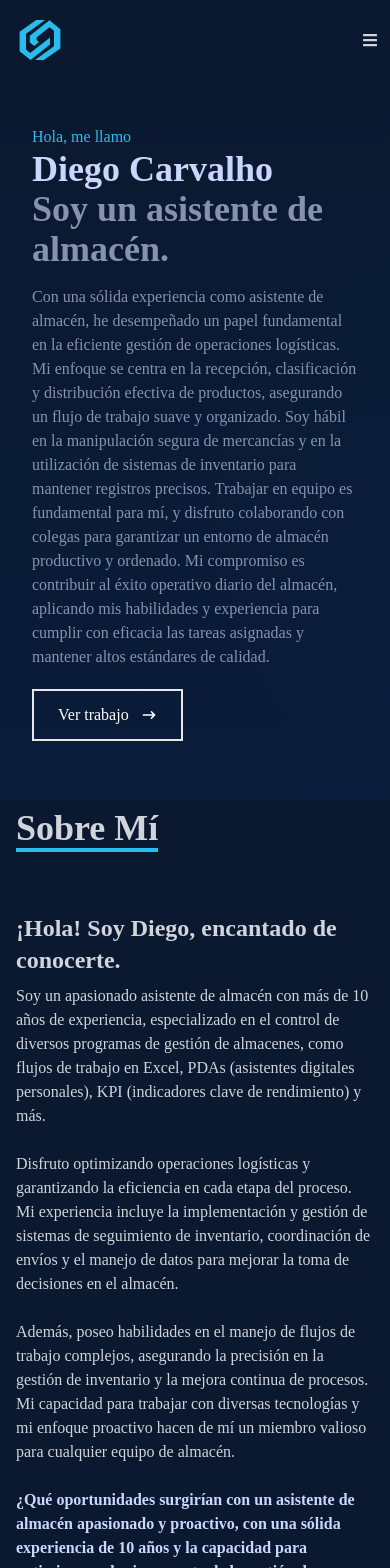
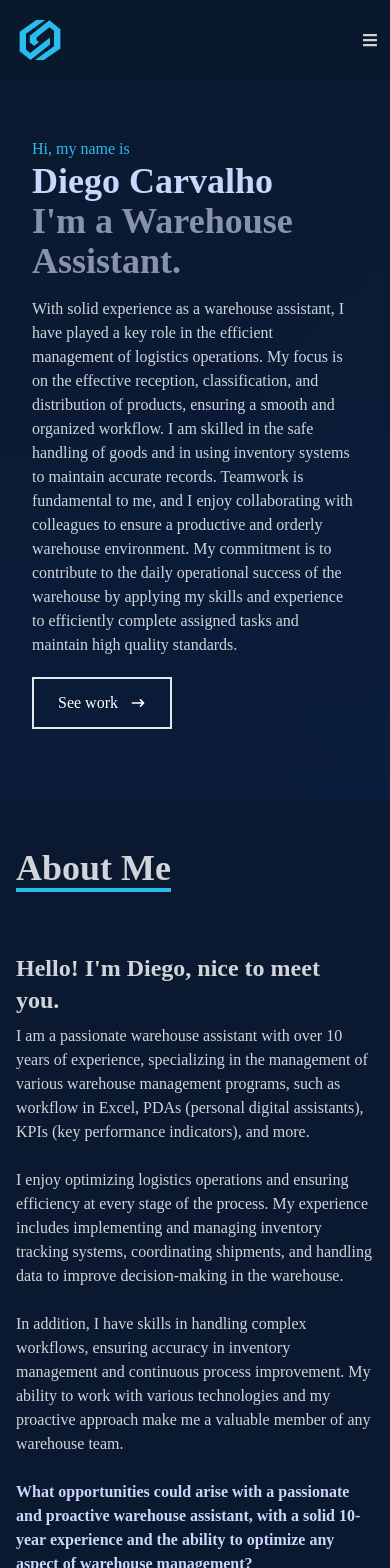
Before and after one commit to diegocchaves/logistic-portfolio, a React (Create React App) app: page / in a window 390 px wide. Shown: the top 1568 px of the page. Built offline with nearby package versions, Linux system fonts and the light colour scheme.

Commit message:
add swiper dependency and update component styles for improved layout and responsiveness

```diff
--- a/package.json
+++ b/package.json
@@ -14,6 +14,7 @@
     "react-router-dom": "^6.21.1",
     "react-scripts": "5.0.1",
     "react-scroll": "^1.9.0",
+    "swiper": "^11.2.10",
     "tailwindcss": "^3.4.0",
     "web-vitals": "^2.1.4"
   },
--- a/src/components/About.jsx
+++ b/src/components/About.jsx
@@ -1,39 +1,57 @@
-import React from 'react'
+import React from "react";
 
 const About = () => {
   return (
-    <div name='about' className='w-full bg-[#0a192f] text-gray-300' >
-      <div className='flex flex-col items-center justify-center w-full h-full'>
-        <div className='max-w-[1000px] w-full grid grid-cols-1 sm:grid-cols-2 px-4 gap-8'>
-          <div className='pt-2 pb-8 sm:text-right'>
-            <p className='text-4xl font-bold inline border-b-4 border-[#28bdec]'>
-              Sobre Mí
+    <div
+      name="about"
+      className="w-full bg-[#0a192f] text-gray-300 py-10 md:py-24"
+    >
+      <div className="flex flex-col items-center justify-center w-full h-full">
+        <div className="max-w-[1000px] w-full grid grid-cols-1 sm:grid-cols-2 px-4 gap-8">
+          <div className="pt-2 pb-8 sm:text-right">
+            <p className="text-4xl font-bold inline border-b-4 border-[#28bdec]">
+              About Me
             </p>
           </div>
           <div></div>
         </div>
-        <div className='max-w-[1000px] w-full grid sm:grid-cols-2 gap-2 px-4'>
-          <div className='text-2xl font-bold sm:text-right'>
-            <p>¡Hola! Soy Diego, encantado de conocerte.</p>
+        <div className="max-w-[1000px] w-full grid sm:grid-cols-2 gap-2 px-4">
+          <div className="mr-8 text-2xl font-bold sm:text-right">
+            <p>Hello! I'm Diego, nice to meet you.</p>
           </div>
           <div>
-            <p>Soy un apasionado asistente de almacén con más de 10 años de experiencia, especializado en el control de diversos programas de gestión de almacenes, como flujos de trabajo en Excel, PDAs (asistentes digitales personales), KPI (indicadores clave de rendimiento) y más.</p>
+            <p>
+              I am a passionate warehouse assistant with over 10 years of
+              experience, specializing in the management of various warehouse
+              management programs, such as workflow in Excel, PDAs (personal
+              digital assistants), KPIs (key performance indicators), and more.
+            </p>
             <br />
-            <p>Disfruto optimizando operaciones logísticas y garantizando la eficiencia en cada etapa del proceso. Mi experiencia incluye la implementación y gestión de sistemas de seguimiento de inventario, coordinación de envíos y el manejo de datos para mejorar la toma de decisiones en el almacén.</p>
+            <p>
+              I enjoy optimizing logistics operations and ensuring efficiency at
+              every stage of the process. My experience includes implementing
+              and managing inventory tracking systems, coordinating shipments,
+              and handling data to improve decision-making in the warehouse.
+            </p>
             <br />
-            <p>Además, poseo habilidades en el manejo de flujos de trabajo complejos, asegurando la precisión en la gestión de inventario y la mejora continua de procesos. Mi capacidad para trabajar con diversas tecnologías y mi enfoque proactivo hacen de mí un miembro valioso para cualquier equipo de almacén.</p>
+            <p>
+              In addition, I have skills in handling complex workflows, ensuring
+              accuracy in inventory management and continuous process
+              improvement. My ability to work with various technologies and my
+              proactive approach make me a valuable member of any warehouse
+              team.
+            </p>
             <br />
-            <p className='text-1xl sm:text-1xl font-bold text-[#ccd6fd]'>
-              ¿Qué oportunidades surgirían con un asistente de almacén apasionado y proactivo,
-              con una sólida experiencia de 10 años y la capacidad para optimizar cualquier aspecto de la gestión de almacenes?</p>
+            <p className="text-1xl sm:text-1xl font-bold text-[#ccd6fd]">
+              What opportunities could arise with a passionate and proactive
+              warehouse assistant, with a solid 10-year experience and the
+              ability to optimize any aspect of warehouse management?
+            </p>
           </div>
         </div>
-
       </div>
     </div>
+  );
+};
 
-
-  )
-}
-
-export default About
+export default About;
--- a/src/components/Home.jsx
+++ b/src/components/Home.jsx
@@ -1,40 +1,57 @@
-import React from 'react'
-import { HiArrowNarrowRight } from 'react-icons/hi'
-import Photo from '../assets/images/foto-gradient.png'
-import { Link } from 'react-scroll'
-
+import React from "react";
+import { HiArrowNarrowRight } from "react-icons/hi";
+import Photo from "../assets/images/foto-gradient.png";
+import { Link } from "react-scroll";
 
 const Home = () => {
   return (
-        <div style={{
+    <div
+      style={{
         backgroundImage: `linear-gradient(rgba(10,25,47, -20.95), rgba(10,25,47, 20.05)), url(${Photo})`,
-            backgroundBlendMode: 'color-dodge',
-            backgroundSize: 'inherit',
-            backgroundPosition: 'inherit',
-            backgroundRepeat: 'no-repeat',
-        }} name='home' className='w-full h-[50rem] bg-[#0a192f]' >
+        backgroundBlendMode: "color-dodge",
+        backgroundSize: "inherit",
+        backgroundPosition: "inherit",
+        backgroundRepeat: "no-repeat",
+      }}
+      name="home"
+      className="w-full h-[50rem] bg-[#0a192f]"
+    >
       {/* Container */}
-            <div className='max-w-[1000px] mx-auto  pt-[70px] px-8 flex flex-col justify-center h-full'>
-                <p className='text-[#28bdec]'>Hola, me llamo</p>
-                <h1 className='text-4xl sm:text-7xl font-bold text-[#ccd6fd]'>Diego Carvalho</h1>
+      <div className="max-w-[1000px] mx-auto  pt-[70px] px-8 flex flex-col justify-center h-full">
+        <p className="text-[#28bdec]">Hi, my name is</p>
+        <h1 className="text-4xl sm:text-7xl font-bold text-[#ccd6fd]">
+          Diego Carvalho
+        </h1>
 
-                <h2 className='text-4xl sm:text-7xl font-bold text-[#8892b0]'>Soy un asistente de almacén.</h2>
-                <p className='text-[#8892b0] py-4 max-w-[700px]'>Con una sólida experiencia como asistente de almacén, he desempeñado un papel fundamental en la eficiente gestión de operaciones logísticas. Mi enfoque se centra en la recepción, clasificación y distribución efectiva de productos, asegurando un flujo de trabajo suave y organizado.
-                    Soy hábil en la manipulación segura de mercancías y en la utilización de sistemas de inventario para mantener registros precisos. Trabajar en equipo es fundamental para mí, y disfruto colaborando con colegas para garantizar un entorno de almacén productivo y ordenado.
-                    Mi compromiso es contribuir al éxito operativo diario del almacén, aplicando mis habilidades y experiencia para cumplir con eficacia las tareas asignadas y mantener altos estándares de calidad.
+        <h2 className="text-4xl sm:text-7xl font-bold text-[#8892b0]">
+          I'm a Warehouse Assistant.
+        </h2>
+        <p className="text-gray-300 py-4 max-w-[700px]">
+          With solid experience as a warehouse assistant, I have played a key
+          role in the efficient management of logistics operations. My focus is
+          on the effective reception, classification, and distribution of
+          products, ensuring a smooth and organized workflow. I am skilled in
+          the safe handling of goods and in using inventory systems to maintain
+          accurate records. Teamwork is fundamental to me, and I enjoy
+          collaborating with colleagues to ensure a productive and orderly
+          warehouse environment. My commitment is to contribute to the daily
+          operational success of the warehouse by applying my skills and
+          experience to efficiently complete assigned tasks and maintain high
+          quality standards.
         </p>
         <div>
-                    <Link to='work' smooth={true} duration={500}>
-                        <button className='text-white group border-2 px-6 py-3 my-1 flex items-center hover:bg-[#28bdec] hover:border-[#28bdec]'>Ver trabajo
-                            <span className='duration-300 group-hover:rotate-90'>
-                                <HiArrowNarrowRight className='ml-3' />
+          <Link to="work" smooth={true} duration={500}>
+            <button className="text-white group border-2 px-6 py-3 my-1 flex items-center hover:bg-[#28bdec] hover:border-[#28bdec]">
+              See work
+              <span className="duration-300 group-hover:rotate-90">
+                <HiArrowNarrowRight className="ml-3" />
               </span>
             </button>
           </Link>
         </div>
       </div>
     </div>
-    )
-}
+  );
+};
 
-export default Home
+export default Home;
--- a/src/components/Navbar.jsx
+++ b/src/components/Navbar.jsx
@@ -9,14 +9,14 @@ const Navbar = () => {
   const handleClick = () => setNav(!nav);
   const links = [
     { to: "Home", link: "/" },
-    { to: "About", link: "/about" },
-    { to: "Skills", link: "/skills" },
-    { to: "Work", link: "/work" },
-    { to: "Contact", link: "/contact" },
+    { to: "About", link: "about" },
+    { to: "Skills", link: "skills" },
+    { to: "Work", link: "work" },
+    { to: "Contact", link: "contact" },
   ];
 
   return (
-    <div className="fixed w-full h-[80px] flex justify-center items-center px4 md:px-6 bg-[#0a192f] text-gray-300">
+    <div className="fixed w-full h-[80px] flex justify-center items-center px4 md:px-6 bg-[#0a192fe6] text-gray-300  ">
       <div className="flex items-center justify-start w-full max-w-[1000px]">
         <img
           src={Logo}
@@ -39,6 +39,8 @@ const Navbar = () => {
         <a
           className="hover:text-[#1da1f2] cursor-pointer px-3"
           href="https://drive.google.com/file/d/1qfcAZMTdLYSH-7sobEz7jEOqdmkLLnMB/view?usp=drive_link"
+          target="_blank"
+          rel="noopener noreferrer"
         >
           Curriculum
         </a>
--- a/src/components/Work.jsx
+++ b/src/components/Work.jsx
@@ -1,140 +1,154 @@
-import React from 'react'
-import Barca from '../assets/images/barca.png'
-import Ametller from '../assets/images/ametller.png'
-import Vernon from '../assets/images/vernon.png'
-import Temple from '../assets/images/temple.png'
-import Interaction from '../assets/images/interaction.png'
+import React from "react";
+import Barca from "../assets/images/barca.png";
+import Ametller from "../assets/images/ametller.png";
+import Vernon from "../assets/images/vernon.png";
+import Temple from "../assets/images/temple.png";
+import Interaction from "../assets/images/interaction.png";
 
 const Work = () => {
   return (
-        <div name='work' className='w-full  bg-[#0a192f] text-gray-300'>
-            <div className='max-w-[1000px] mx-auto p-4 flex flex-col justify-center w-full h-full'>
-                <div className='pb-8'>
-                    <p className='text-4xl font-bold inline border-b-4 border-[#28bdec]'>Trabajo</p>
-                    <p className='py-4' >// Echa un vistazo a algunos de las empresas que he trabajado</p>
+    <div
+      name="work"
+      className="w-full  bg-[#0a192f] text-gray-300 py-10 md:py-24"
+    >
+      <div className="max-w-[1000px] mx-auto p-4 flex flex-col justify-center w-full h-full">
+        <div className="pb-8">
+          <p className="text-4xl font-bold inline border-b-4 border-[#28bdec]">
+            Work
+          </p>
+          <p className="py-4">
+            // Take a look at some of the companies I have worked for
+          </p>
         </div>
-                {/* Contanier */}
-                <div className='grid gap-4 sm:grid-cols-2 md:grid-cols-3'>
-
+        {/* Container */}
+        <div className="grid gap-4 sm:grid-cols-2 md:grid-cols-3">
           {/* Grid Item */}
-                    <div style={{
+          <div
+            style={{
               backgroundImage: `url(${Barca})`,
-                        backgroundSize: 'contain',
-                        backgroundPosition: 'center',
-                        backgroundRepeat: 'no-repeat',
-                    }} className='shadow-lg shadow-[#040c16] group container rounded-md flex justify-center items-center mx-auto content-div'>
+              backgroundSize: "contain",
+              backgroundPosition: "center",
+              backgroundRepeat: "no-repeat",
+            }}
+            className="shadow-lg shadow-[#040c16] group container rounded-md flex justify-center items-center mx-auto content-div"
+          >
             {/* Hover Effects */}
-                        <div className='flex flex-col items-center justify-center opacity-0 group-hover:opacity-100'>
-                            <span className='font-bold tracking-wider text-center text-black text-1xl'>
+            <div className="flex flex-col items-center justify-center opacity-0 group-hover:opacity-100">
+              <span className="font-bold tracking-wider text-center text-black text-1xl">
                 Barça Licensing & Merchandising
               </span>
-                            <div className='pt-8 text-center'>
+              <div className="pt-8 text-center">
                 {/* link of the project on internet */}
                 <a href="https://www.linkedin.com/company/fc-barcelona/">
-                                    <button className='px-4 py-3 m-2 font-bold text-center text-gray-700 bg-white rounded-lg text-md'>¡Echa un vistazo!</button>
+                  <button className="px-4 py-3 m-2 font-bold text-center text-gray-700 bg-white rounded-lg text-md">
+                    Take a look!
+                  </button>
                 </a>
               </div>
             </div>
           </div>
 
-                    <div style={{
+          <div
+            style={{
               backgroundImage: `url(${Ametller})`,
-                        backgroundSize: 'contain',
-                        backgroundPosition: 'center',
-                        backgroundRepeat: 'no-repeat',
-                    }} className='shadow-lg shadow-[#040c16] group container rounded-md flex justify-center items-center mx-auto content-div'>
+              backgroundSize: "contain",
+              backgroundPosition: "center",
+              backgroundRepeat: "no-repeat",
+            }}
+            className="shadow-lg shadow-[#040c16] group container rounded-md flex justify-center items-center mx-auto content-div"
+          >
             {/* Hover Effects */}
-                        <div className='flex flex-col items-center justify-center opacity-0 group-hover:opacity-100'>
-                            <span className='font-bold tracking-wider text-center text-black text-1xl'>
+            <div className="flex flex-col items-center justify-center opacity-0 group-hover:opacity-100">
+              <span className="font-bold tracking-wider text-center text-black text-1xl">
                 Ametller Origen
               </span>
-                            <div className='pt-8 text-center'>
+              <div className="pt-8 text-center">
                 <a href="https://www.linkedin.com/company/grup-ametller-origen/">
-                                    <button className='px-4 py-3 m-2 font-bold text-center text-gray-700 bg-white rounded-lg text-md'>¡Echa un vistazo!</button>
+                  <button className="px-4 py-3 m-2 font-bold text-center text-gray-700 bg-white rounded-lg text-md">
+                    Take a look!
+                  </button>
                 </a>
               </div>
             </div>
           </div>
 
           {/* Grid Item */}
-                    <div style={{
+          <div
+            style={{
               backgroundImage: `url(${Vernon})`,
-                        backgroundSize: 'contain',
-                        backgroundPosition: 'center',
-                        backgroundRepeat: 'no-repeat',
-                    }} className='shadow-lg shadow-[#040c16] group container rounded-md flex justify-center items-center mx-auto content-div'>
+              backgroundSize: "contain",
+              backgroundPosition: "center",
+              backgroundRepeat: "no-repeat",
+            }}
+            className="shadow-lg shadow-[#040c16] group container rounded-md flex justify-center items-center mx-auto content-div"
+          >
             {/* Hover Effects */}
-                        <div className='flex flex-col items-center justify-center opacity-0 group-hover:opacity-100'>
-                            <span className='font-bold tracking-wider text-center text-black text-1xl'>
+            <div className="flex flex-col items-center justify-center opacity-0 group-hover:opacity-100">
+              <span className="font-bold tracking-wider text-center text-black text-1xl">
                 Vernon Stores Ltd
               </span>
-                            <div className='pt-8 text-center'>
+              <div className="pt-8 text-center">
                 <a href="https://www.linkedin.com/company/vernon-catering/">
-                                    <button className='px-4 py-3 m-2 font-bold text-center text-gray-700 bg-white rounded-lg text-md'>¡Echa un vistazo!</button>
+                  <button className="px-4 py-3 m-2 font-bold text-center text-gray-700 bg-white rounded-lg text-md">
+                    Take a look!
+                  </button>
                 </a>
               </div>
             </div>
           </div>
 
-                    <div style={{
+          <div
+            style={{
               backgroundImage: `url(${Temple})`,
-                        backgroundSize: 'contain',
-                        backgroundPosition: 'center',
-                        backgroundRepeat: 'no-repeat',
-                    }} className='shadow-lg shadow-[#040c16] group container rounded-md flex justify-center items-center mx-auto content-div'>
+              backgroundSize: "contain",
+              backgroundPosition: "center",
+              backgroundRepeat: "no-repeat",
+            }}
+            className="shadow-lg shadow-[#040c16] group container rounded-md flex justify-center items-center mx-auto content-div"
+          >
             {/* Hover Effects */}
-                        <div className='flex flex-col items-center justify-center opacity-0 group-hover:opacity-100'>
-                            <span className='font-bold tracking-wider text-center text-black text-1xl'>
+            <div className="flex flex-col items-center justify-center opacity-0 group-hover:opacity-100">
+              <span className="font-bold tracking-wider text-center text-black text-1xl">
                 Temple Recruitment - MK Human Resources Limited
               </span>
-                            <div className='pt-8 text-center'>
+              <div className="pt-8 text-center">
                 <a href="https://www.linkedin.com/company/templerecruitment/">
-                                    <button className='px-4 py-3 m-2 font-bold text-center text-gray-700 bg-white rounded-lg text-md'>¡Echa un vistazo!</button>
+                  <button className="px-4 py-3 m-2 font-bold text-center text-gray-700 bg-white rounded-lg text-md">
+                    Take a look!
+                  </button>
                 </a>
               </div>
             </div>
           </div>
 
           {/* Grid Item */}
-                    <div style={{
+          <div
+            style={{
               backgroundImage: `url(${Interaction})`,
-                        backgroundSize: 'contain',
-                        backgroundPosition: 'center',
-                        backgroundRepeat: 'no-repeat',
-                    }} className='shadow-lg shadow-[#040c16] group container rounded-md flex justify-center items-center mx-auto content-div'>
+              backgroundSize: "contain",
+              backgroundPosition: "center",
+              backgroundRepeat: "no-repeat",
+            }}
+            className="shadow-lg shadow-[#040c16] group container rounded-md flex justify-center items-center mx-auto content-div"
+          >
             {/* Hover Effects */}
-                        <div className='flex flex-col items-center justify-center opacity-0 group-hover:opacity-100'>
-                            <span className='font-bold tracking-wider text-center text-black text-1xl'>
+            <div className="flex flex-col items-center justify-center opacity-0 group-hover:opacity-100">
+              <span className="font-bold tracking-wider text-center text-black text-1xl">
                 Interaction Logística e Comércio Ltda
               </span>
-                            <div className='pt-8 text-center'>
+              <div className="pt-8 text-center">
                 <a href="https://www.econodata.com.br/consulta-empresa/04218292000194-INTERACTION-LOGISTICA-E-COMERCIO-INTERNACIONAL-LTDA">
-                                    <button className='px-4 py-3 m-2 font-bold text-center text-gray-700 bg-white rounded-lg text-md'>¡Echa un vistazo!</button>
+                  <button className="px-4 py-3 m-2 font-bold text-center text-gray-700 bg-white rounded-lg text-md">
+                    Take a look!
+                  </button>
                 </a>
               </div>
             </div>
           </div>
-
-                    {/* <div style={{ backgroundImage: `url(${''})` }} className='shadow-lg shadow-[#040c16] group container rounded-md flex justify-center items-center mx-auto content-div'>
-
-                        <div className='opacity-0 group-hover:opacity-100'>
-                            <span className='font-bold tracking-wider text-center text-black text-1xl'>
-                                Interaction Logística e Comércio Ltda
-                            </span>
-                            <div className='pt-8 text-center'>
-                                <a href="/">
-                                    <button className='px-4 py-3 m-2 text-lg font-bold text-center text-gray-700 bg-white rounded-lg'>Demo</button>
-                                </a>
-                                <a href="/">
-                                    <button className='px-4 py-3 m-2 text-lg font-bold text-center text-gray-700 bg-white rounded-lg'>Code</button>
-                                </a>
-                            </div>
-                        </div>
-                    </div> */}
         </div>
       </div>
     </div>
-    )
-}
+  );
+};
 
-export default Work
+export default Work;
--- a/src/index.css
+++ b/src/index.css
@@ -2,16 +2,18 @@
 @tailwind components;
 @tailwind utilities;
 
-@import url('https://fonts.googleapis.com/css2?family=Raleway:wght@300;400;500;600;700;800;900&display=swap');
+@import url("https://fonts.googleapis.com/css2?family=Raleway:wght@300;400;500;600;700;800;900&display=swap");
 
 @layer base {
   body {
-    @apply font-[Raleway]
+    @apply font-[Raleway];
+    @apply bg-[#000000];
+    @apply overflow-x-hidden;
   }
 
   li {
     @apply px-4;
-    @apply cursor-pointer
+    @apply cursor-pointer;
   }
 }
 
@@ -23,8 +25,9 @@
 }
 
 .content-div:hover {
-  background-image: linear-gradient(to right,
-      rgba(112, 157, 255, 0.8),
-      hsla(242, 74%, 61%, 0.8)) !important;
-
+  background-image: linear-gradient(
+    to right,
+    rgba(112, 157, 255, 0.8),
+    hsla(242, 74%, 61%, 0.8)
+  ) !important;
 }
```
Also changed, not shown: src/components/Contact.jsx (+41 -13 lines), src/components/Skills.jsx (+33 -27 lines), 1 other file (tests, documents, lock files or other folders). Lines whose indentation alone changed are shown as unchanged.
